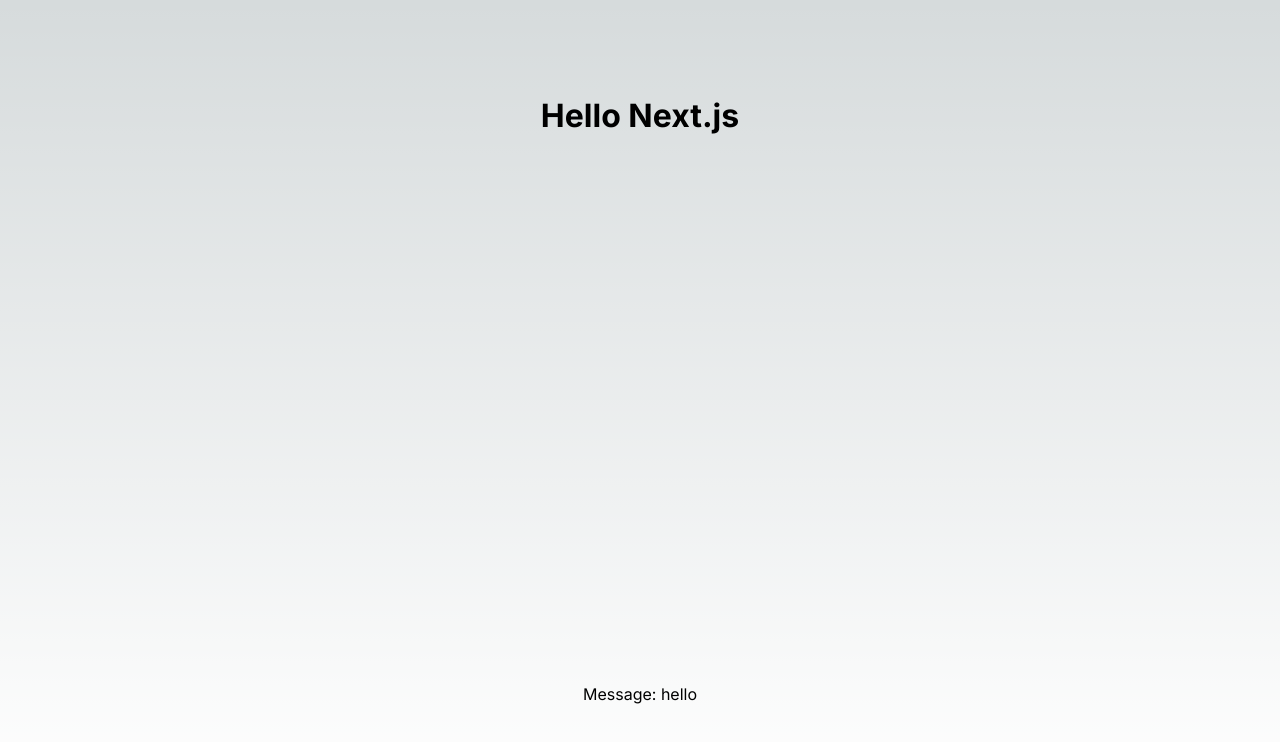
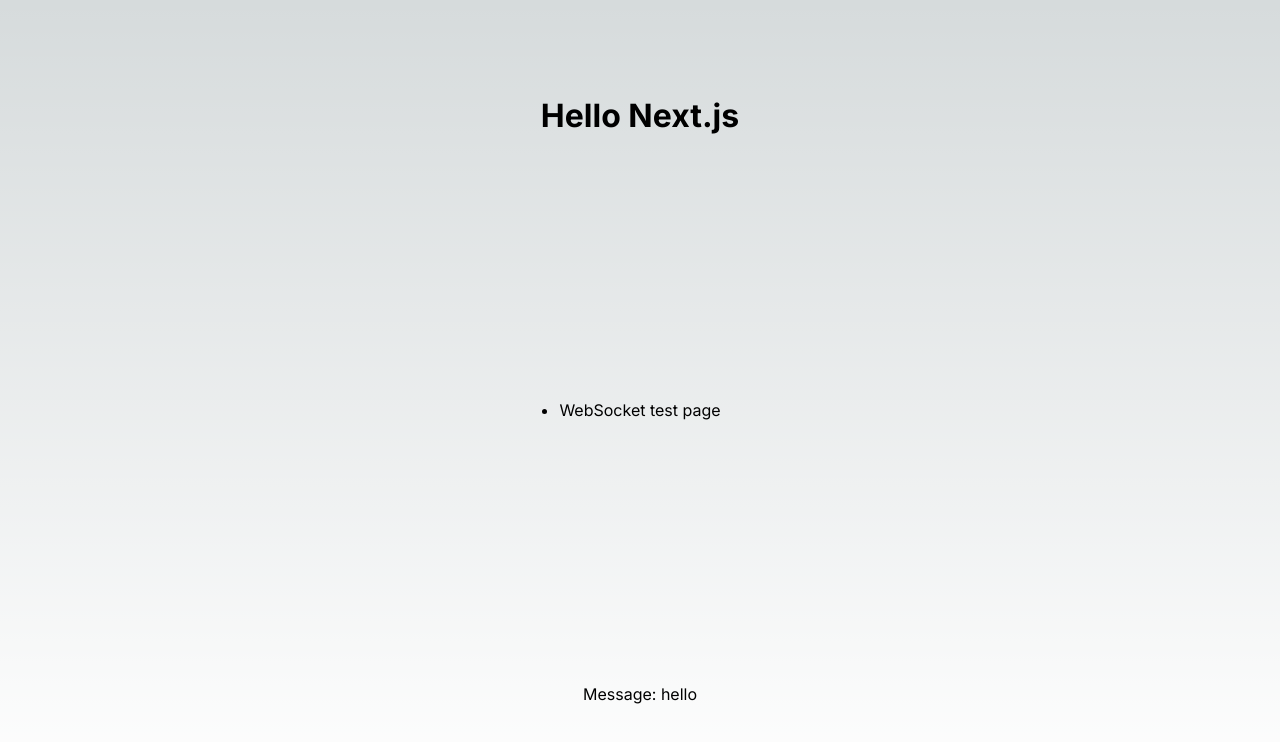
Before and after one commit to 2017Yasu/websocket-test, a Next.js app in the folder nextjs/websocket-test/: page / in a window 1280 px wide. Shown: the top 742 px of the page. Built offline with nearby package versions, Linux system fonts and the light colour scheme.

Commit message:
implement websocket connection

```diff
--- a/nextjs/websocket-test/package.json
+++ b/nextjs/websocket-test/package.json
@@ -9,6 +9,7 @@
     "lint": "next lint"
   },
   "dependencies": {
+    "http-status": "^1.7.4",
     "next": "14.2.1",
     "react": "^18",
     "react-dom": "^18",
--- a/nextjs/websocket-test/src/app/page.tsx
+++ b/nextjs/websocket-test/src/app/page.tsx
@@ -2,11 +2,19 @@
 import styles from './page.module.css';
 import * as hello from '@/app/api/hello/route';
 import HelloMessage from '@/components/hello_message';
+import Link from 'next/link';
 
 export default async function Home() {
   return (
     <main className={styles.main}>
       <h1>Hello Next.js</h1>
+      <div>
+        <ul>
+          <li>
+            <Link href={'/ws_test'} replace>WebSocket test page</Link>
+          </li>
+        </ul>
+      </div>
       <HelloMessage/>
     </main>
   );
```
Also changed, not shown: 1 other file (tests, documents, lock files or other folders).
